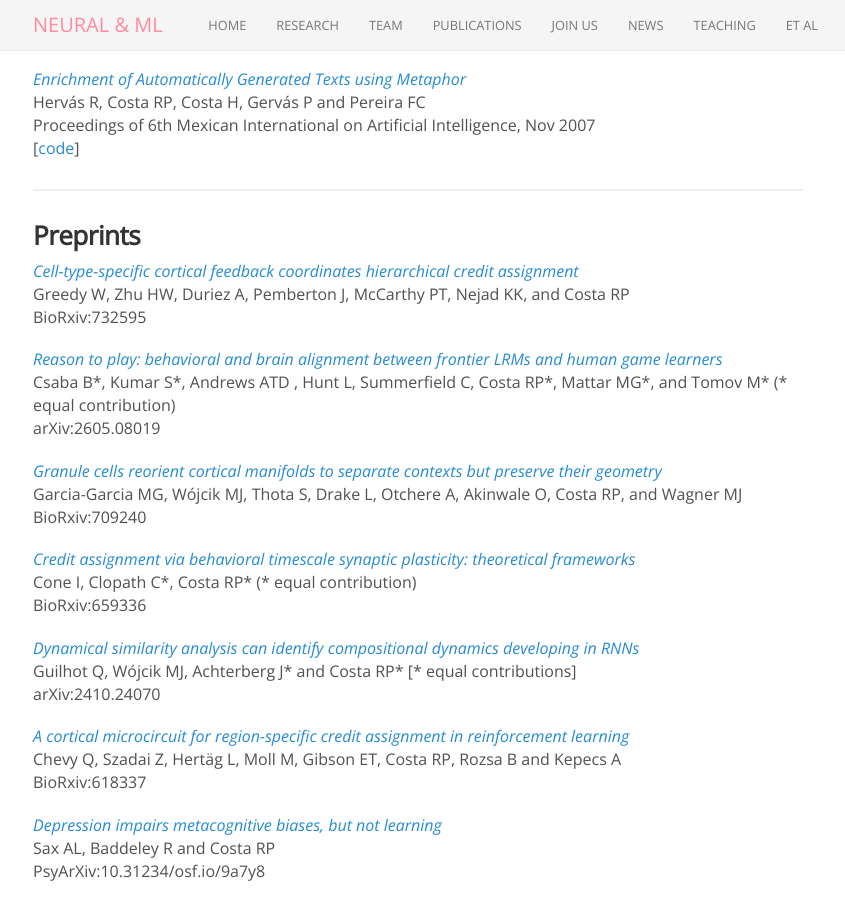
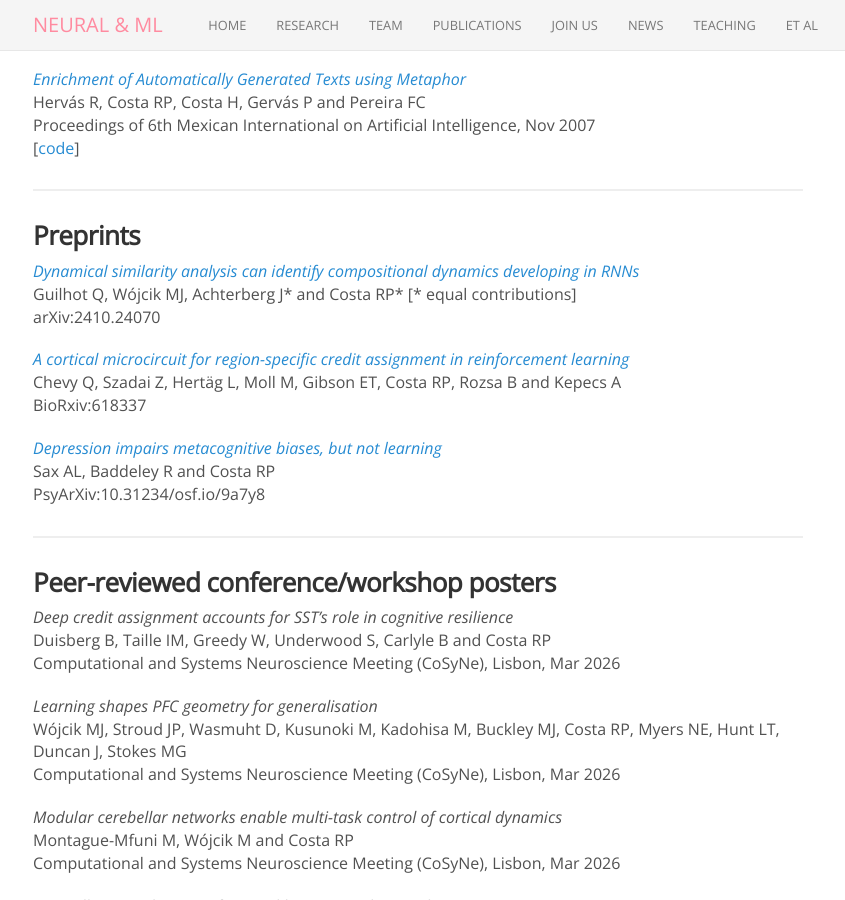
Before and after one commit to neuralml/neuralml.github.io, a Jekyll site: the page built from publications.md, in a window 1280 px wide and 900 px high, scrolled down 3969 px. Shown: the whole window, without its empty margins (222-1067 px from the left). Built offline with Jekyll 4.4.1, drawn with Linux system fonts in a browser that asks for light colours; nearby versions of some CDN libraries; some of the changed text lies outside the part shown.

Commit message:
Update publications.md

```diff
--- a/publications.md
+++ b/publications.md
@@ -185,22 +185,6 @@ Proceedings of 6th Mexican International on Artificial Intelligence, Nov 2007<br
 <hr>
 
 ### Preprints
-
-[_Cell-type-specific cortical feedback coordinates hierarchical credit assignment_](https://doi.org/10.64898/2026.06.16.732595)<br>
-Greedy W, Zhu HW, Duriez A, Pemberton J, McCarthy PT, Nejad KK, and Costa RP<br>
-BioRxiv:732595
-
-[_Reason to play: behavioral and brain alignment between frontier LRMs and human game learners_](https://arxiv.org/abs/2605.08019)<br>
-Csaba B\*, Kumar S\*, Andrews ATD , Hunt L, Summerfield C, Costa RP\*, Mattar MG\*, and Tomov M\* (\* equal contribution)<br>
-arXiv:2605.08019
-
-[_Granule cells reorient cortical manifolds to separate contexts but preserve their geometry_](https://doi.org/10.64898/2026.03.03.709240)<br>
-Garcia-Garcia MG, Wójcik MJ, Thota S, Drake L, Otchere A, Akinwale O, Costa RP, and Wagner MJ<br>
-BioRxiv:709240
-
-[_Credit assignment via behavioral timescale synaptic plasticity: theoretical frameworks_](https://doi.org/10.1101/2025.06.12.659336)<br>
-Cone I, Clopath C\*, Costa RP\* (\* equal contribution)<br>
-BioRxiv:659336
 
 [_Dynamical similarity analysis can identify compositional dynamics developing in RNNs_](https://doi.org/10.48550/arXiv.2410.24070)<br>
 Guilhot Q, Wójcik MJ, Achterberg J\* and Costa RP\* [\* equal contributions]<br>
```
Also changed, not shown: other parts of publications.md (+1 -1 lines).
